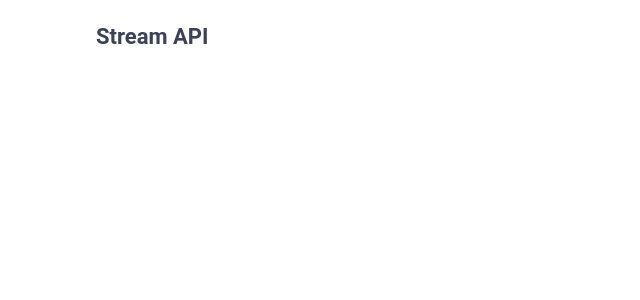
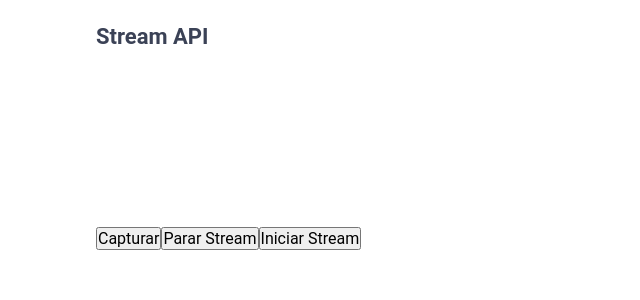
Before and after one commit to wesleymaicon/pwa-basico, a React (Create React App) app: page /stream-api in a window 1280 px wide. Shown: the top 300 px of the page, without its empty margins (0-640 px from the left). Built offline with nearby package versions, Linux system fonts and the light colour scheme.

Commit message:
Ajustes canvas stream API

```diff
--- a/src/pages/StreamAPI/index.tsx
+++ b/src/pages/StreamAPI/index.tsx
@@ -38,7 +38,17 @@ const StreamAPI: React.FC = () => {
     try {
       if (videoRef.current && canvasRef.current) {
         const context = canvasRef.current?.getContext('2d');
-        context?.drawImage(videoRef.current, 0, 0, 640, 480);
+
+        canvasRef.current.height = videoRef.current.videoHeight;
+        canvasRef.current.width = videoRef.current.videoWidth;
+
+        context?.drawImage(
+          videoRef.current,
+          0,
+          0,
+          videoRef.current.videoWidth,
+          videoRef.current.videoHeight,
+        );
       }
     } catch (err) {
       // console.log(err);
@@ -51,17 +61,8 @@ const StreamAPI: React.FC = () => {
         <h1>Stream API</h1>
 
         <div>
-          <video
-            id="video-source"
-            height="480"
-            width="640"
-            autoPlay
-            ref={videoRef}
-          />
+          <video id="video-source" autoPlay ref={videoRef} />
         </div>
-        <canvas ref={canvasRef} height="480" width="640">
-          Seu dispositivo não tem suporte ao recurso de canvas do HTML5
-        </canvas>
 
         <nav className="controls">
           <button type="button" id="capture" onClick={capture}>
@@ -76,6 +77,9 @@ const StreamAPI: React.FC = () => {
             Iniciar Stream
           </button>
         </nav>
+        <canvas ref={canvasRef}>
+          Seu dispositivo não tem suporte ao recurso de canvas do HTML5
+        </canvas>
       </Content>
     </Container>
   );
```
